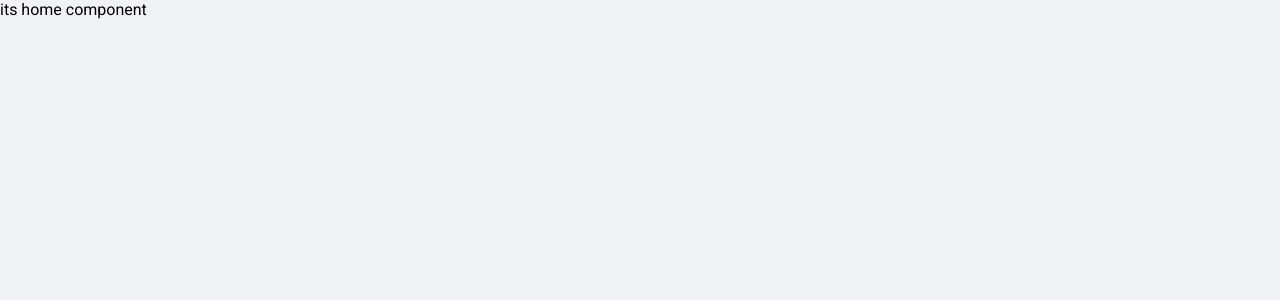
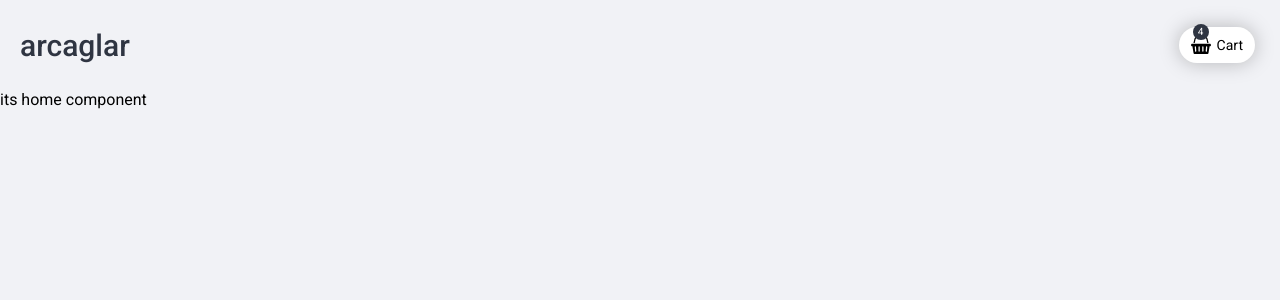
Before and after one commit to arcaglar/basket, a Vue app: page / in a window 1280 px wide. Shown: the top 300 px of the page. Built offline with nearby package versions, Linux system fonts and the light colour scheme.

Commit message:
added header component

```diff
--- a/src/App.vue
+++ b/src/App.vue
@@ -1,9 +1,21 @@
 <template>
   <div id="app">
+    <Header />
     <router-view />
   </div>
 </template>
 
+<script>
+import Header from "@/components/header";
+
+export default {
+  name: "App",
+  components: {
+    Header
+  }
+};
+</script>
+
 <style lang="scss">
 @import "./assets/stylesheet/style";
 </style>
--- /dev/null
+++ b/src/assets/stylesheet/_header.scss
@@ -0,0 +1,52 @@
+.header {
+  width: 100%;
+  float: left;
+  height: 90px;
+  padding: 0px 20px;
+  display: flex;
+  align-items: center;
+  justify-content: space-between;
+  &__logo {
+    float: left;
+    font-size: 30px;
+    font-weight: 500;
+    color: var(--template-brand-color);
+  }
+
+  .shopping-cart {
+    padding: 0px 12px;
+    height: 36px;
+    background-color: var(--color-white);
+    border-radius: 20px;
+    display: flex;
+    justify-content: center;
+    align-items: center;
+    margin-right: 5px;
+    cursor: pointer;
+    user-select: none;
+    box-shadow: 0px 0px 20px 0px rgba(0, 0, 0, 0.25);
+    position: relative;
+    &__icon {
+      float: left;
+      width: 20px;
+      object-fit: cover;
+      margin-right: 6px;
+    }
+    > span {
+      font-size: 14px;
+    }
+    &__badge {
+      position: absolute;
+      left: 14px;
+      top: -3px;
+      width: 16px;
+      height: 16px;
+      background-color: var(--template-brand-color);
+      color: var(--color-white);
+      border-radius: 16px;
+      font-size: 10px;
+      text-align: center;
+      line-height: 16px;
+    }
+  }
+}
--- a/src/assets/stylesheet/style.scss
+++ b/src/assets/stylesheet/style.scss
@@ -1,8 +1,12 @@
 @import url("https://fonts.googleapis.com/css?family=Roboto:300,400,500,700&display=swap");
 @import "reset";
+@import "header";
 
 :root {
   --background-color: #f1f2f6;
+
+  --template-brand-color: #2f3542;
+  --color-white: #fff;
 }
 
 body {
--- /dev/null
+++ b/src/components/header.vue
@@ -0,0 +1,19 @@
+<template>
+  <header class="header">
+    <div class="header__logo">arcaglar</div>
+    <div class="shopping-cart">
+      <div class="shopping-cart__badge">4</div>
+      <img
+        src="@/assets/image/shopping-basket.svg"
+        class="shopping-cart__icon"
+      />
+      <span>Cart</span>
+    </div>
+  </header>
+</template>
+
+<script>
+export default {
+  name: "Header"
+};
+</script>
```
Also changed, not shown: src/components/HelloWorld.vue (deleted, +0 -138 lines), src/assets/image/shopping-basket.svg (added).
